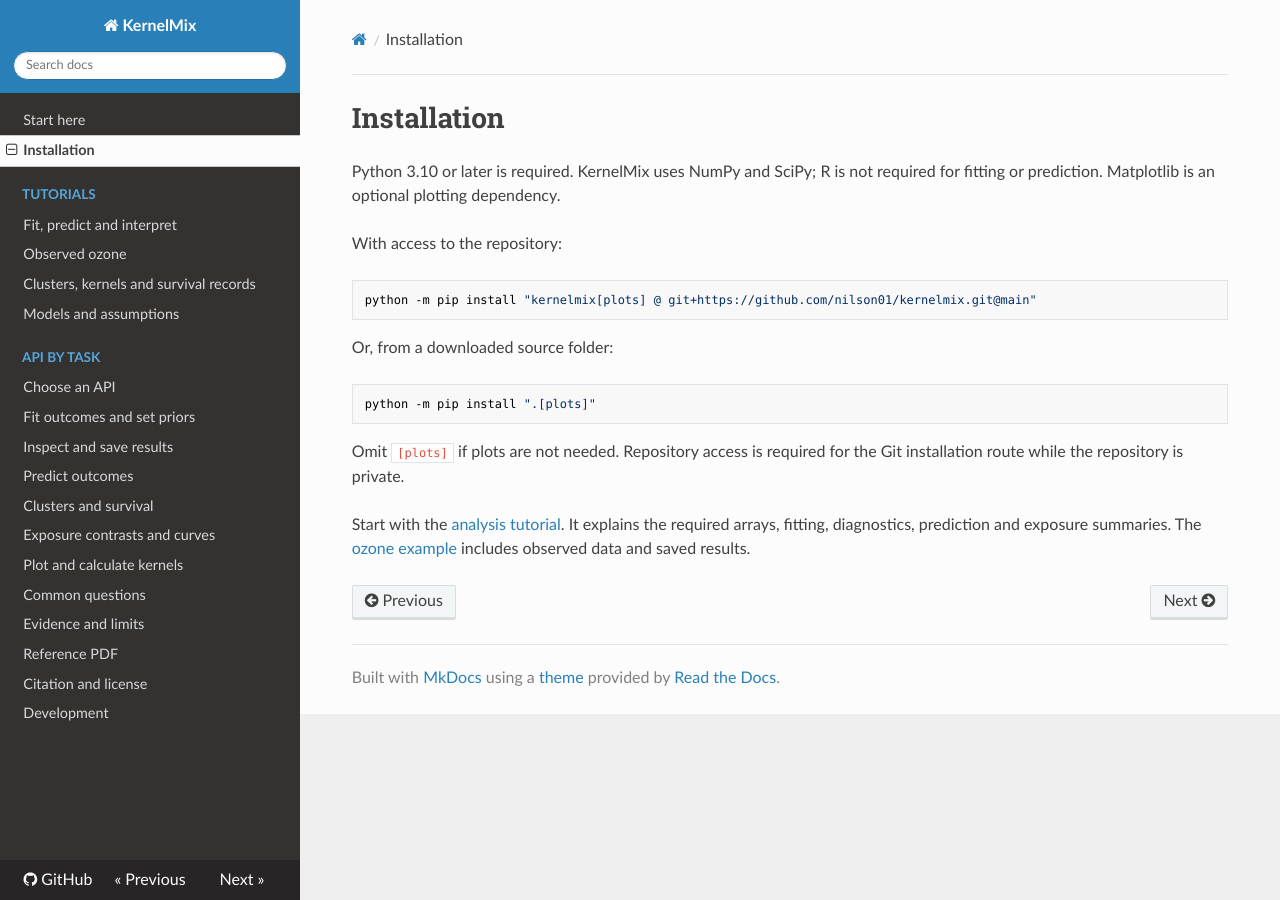
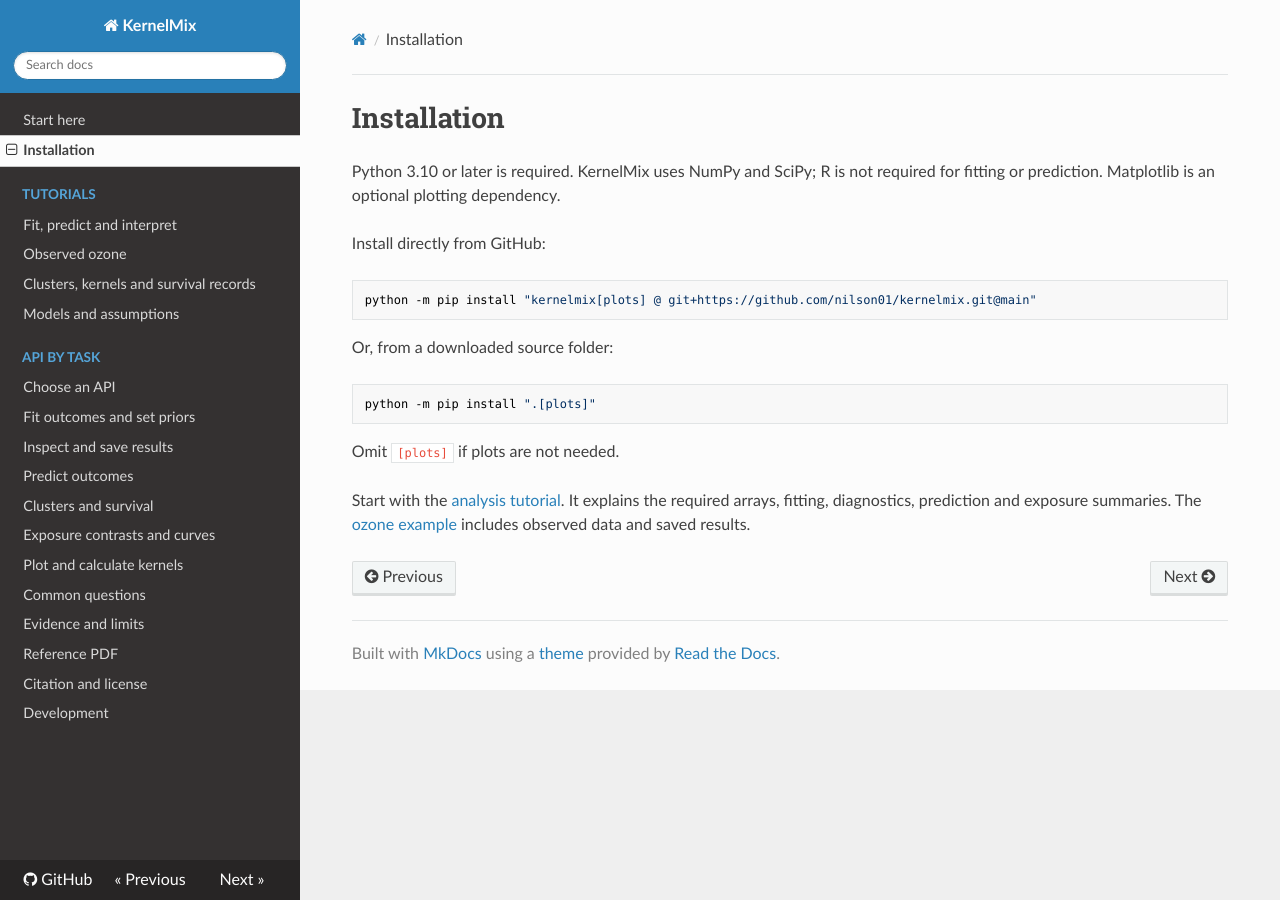
Before and after one commit to nilson01/kernelmix, an MkDocs documentation site: the page built from docs/installation.md, in a window 1280 px wide. Built offline with MkDocs 1.6.1, drawn with Linux system fonts in a browser that asks for light colours; nearby versions of some CDN libraries.

Commit message:
Configure public documentation and trusted package releases

````diff
--- a/docs/installation.md
+++ b/docs/installation.md
@@ -2,7 +2,7 @@
 
 Python 3.10 or later is required. KernelMix uses NumPy and SciPy; R is not required for fitting or prediction. Matplotlib is an optional plotting dependency.
 
-With access to the repository:
+Install directly from GitHub:
 
 ```sh
 python -m pip install "kernelmix[plots] @ git+https://github.com/nilson01/kernelmix.git@main"
@@ -14,6 +14,6 @@
 python -m pip install ".[plots]"
 ```
 
-Omit `[plots]` if plots are not needed. Repository access is required for the Git installation route while the repository is private.
+Omit `[plots]` if plots are not needed.
 
 Start with the [analysis tutorial](tutorial.md). It explains the required arrays, fitting, diagnostics, prediction and exposure summaries. The [ozone example](airquality.md) includes observed data and saved results.
--- a/mkdocs.yml
+++ b/mkdocs.yml
@@ -1,4 +1,5 @@
 site_name: KernelMix
+site_url: https://nilson01.github.io/kernelmix/
 site_description: Bayesian kernel machine regression for exposure mixtures in Python.
 repo_url: https://github.com/nilson01/kernelmix
 edit_uri: ''
--- a/pyproject.toml
+++ b/pyproject.toml
@@ -21,7 +21,7 @@
 [project.urls]
 Repository = "https://github.com/nilson01/kernelmix"
 Issues = "https://github.com/nilson01/kernelmix/issues"
-Documentation = "https://github.com/nilson01/kernelmix/tree/main/docs"
+Documentation = "https://nilson01.github.io/kernelmix/"
 
 [tool.setuptools.packages.find]
 where = ["src"]
````
Also changed, not shown: README.md (+3 -1 lines), 2 other files.
